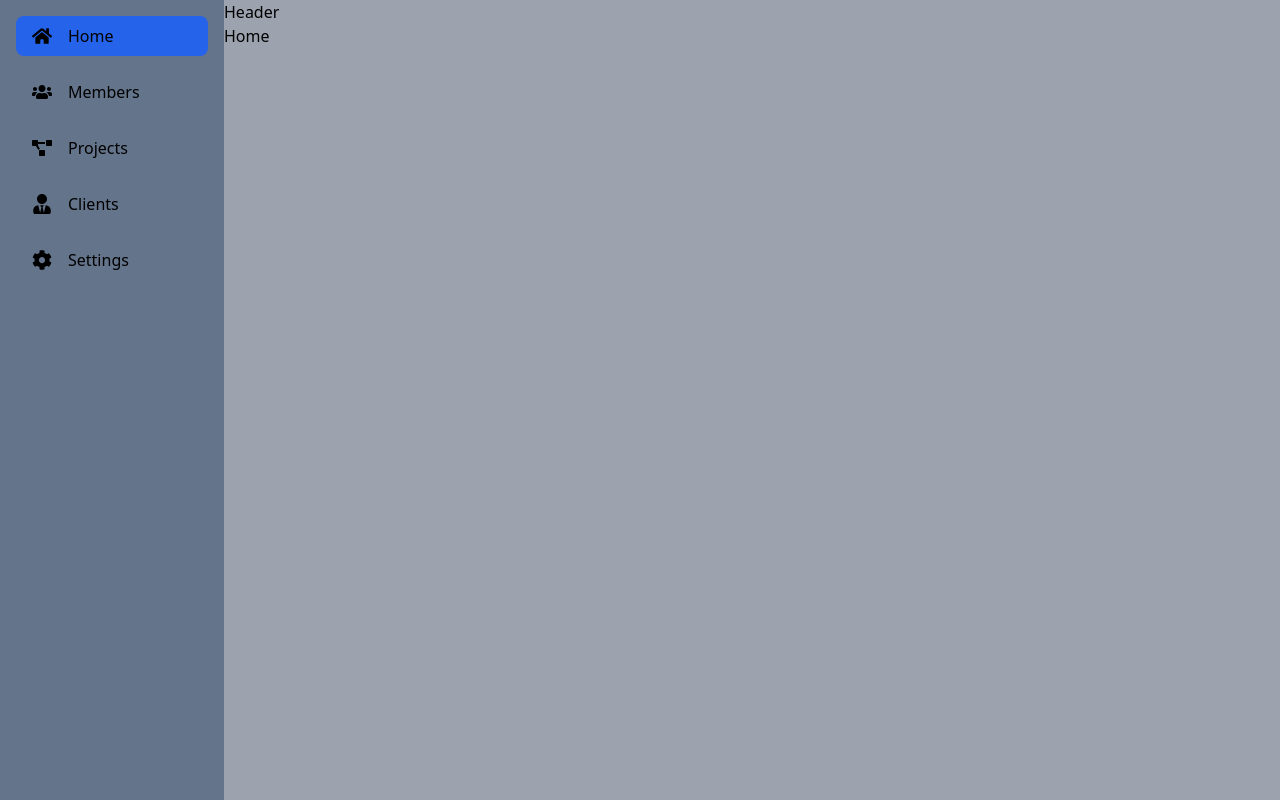
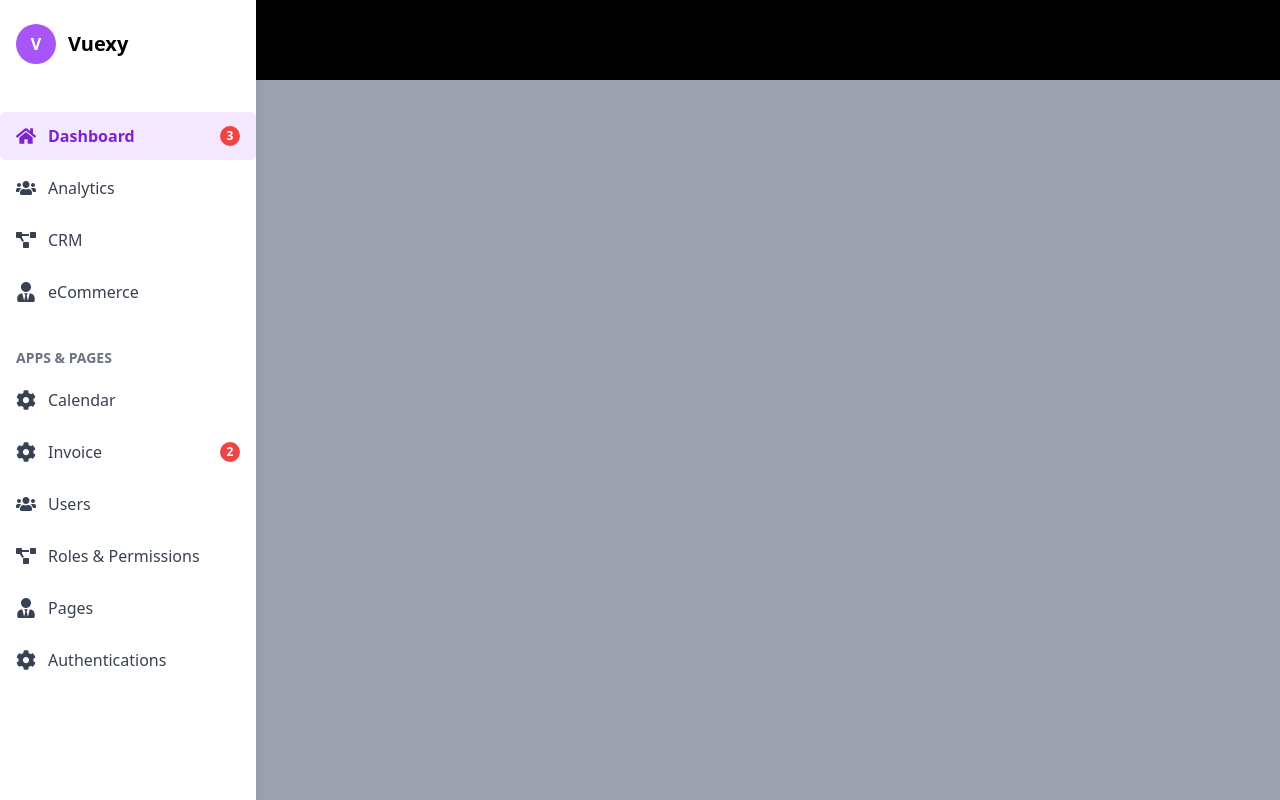
Before and after one commit to xnafi/dashboard, a React (Vite) app: page / in a window 1280 px wide. Built offline with nearby package versions, Linux system fonts and the light colour scheme.

Commit message:
Banner section for landing page done

```diff
--- a/package.json
+++ b/package.json
@@ -10,7 +10,11 @@
     "preview": "vite preview"
   },
   "dependencies": {
+    "@headlessui/react": "^2.2.0",
+    "@heroicons/react": "^1.0.6",
+    "chart.js": "^4.4.7",
     "react": "^18.3.1",
+    "react-chartjs-2": "^5.3.0",
     "react-dom": "^18.3.1",
     "react-icons": "^5.4.0",
     "react-router-dom": "^7.1.3"
--- a/src/components/Header/Header.tsx
+++ b/src/components/Header/Header.tsx
@@ -1,3 +1,3 @@
 export default function Header() {
-  return <div>Header</div>;
+  return <div className="fixed top-0 w-full h-[80px] bg-black z-0">Header</div>;
 }
--- a/src/components/SideBar/SideBar.tsx
+++ b/src/components/SideBar/SideBar.tsx
@@ -12,36 +12,91 @@ export default function SideBar() {
     name: string;
     path: string;
     icon: JSX.Element;
+    notification?: number;
   };
 
-  const sidebarLinks: SidebarLink[] = [
-    { name: "Home", path: "/", icon: <FaHome /> },
-    { name: "Members", path: "/members", icon: <FaUsers /> },
-    { name: "Projects", path: "/projects", icon: <FaProjectDiagram /> },
-    { name: "Clients", path: "/clients", icon: <FaUserTie /> },
-    { name: "Settings", path: "/settings", icon: <FaCog /> },
+  const mainLinks: SidebarLink[] = [
+    { name: "Dashboard", path: "/", icon: <FaHome />, notification: 3 },
+    { name: "Analytics", path: "/analytics", icon: <FaUsers /> },
+    { name: "CRM", path: "/crm", icon: <FaProjectDiagram /> },
+    { name: "eCommerce", path: "/ecommerce", icon: <FaUserTie /> },
+  ];
+
+  const appsAndPagesLinks: SidebarLink[] = [
+    { name: "Calendar", path: "/calendar", icon: <FaCog /> },
+    { name: "Invoice", path: "/invoice", icon: <FaCog />, notification: 2 },
+    { name: "Users", path: "/users", icon: <FaUsers /> },
+    { name: "Roles & Permissions", path: "/roles", icon: <FaProjectDiagram /> },
+    { name: "Pages", path: "/pages", icon: <FaUserTie /> },
+    { name: "Authentications", path: "/auth", icon: <FaCog /> },
   ];
 
   return (
-    <div className="w-16 md:w-56 fixed left-0 top-0 bg-slate-500 h-screen">
-      <nav className="flex flex-col space-y-4 px-2 md:px-4 py-4">
-        {sidebarLinks.map((link) => (
+    <div className="w-64 fixed left-0 top-0 bg-white h-screen shadow-lg z-[999]">
+      {/* Sidebar Header */}
+      <div className="flex items-center px-4 py-6">
+        <div className="w-10 h-10 bg-purple-500 rounded-full flex items-center justify-center text-white font-bold">
+          V
+        </div>
+        <h1 className="text-xl font-bold ml-3">Vuexy</h1>
+      </div>
+
+      {/* Navigation Links */}
+      <nav className="mt-6">
+        {/* Main Links */}
+        <ul className="space-y-1">
+          {mainLinks.map((link) => (
+            <li key={link.name}>
               <NavLink
                 to={link.path}
-            key={link.name}
                 className={({ isActive }) =>
-              `flex items-center space-x-4 px-4 py-2 rounded-lg ${
-                isActive ? "bg-blue-600" : "hover:bg-gray-700"
+                  `flex items-center px-4 py-3 rounded-md ${
+                    isActive
+                      ? "bg-purple-100 text-purple-700 font-semibold"
+                      : "hover:bg-gray-100 text-gray-700"
                   }`
                 }
               >
-            {/* Icon */}
                 <span className="text-xl">{link.icon}</span>
+                <span className="ml-3 flex-1">{link.name}</span>
+                {link.notification && (
+                  <span className="bg-red-500 text-white text-xs font-bold w-5 h-5 rounded-full flex items-center justify-center">
+                    {link.notification}
+                  </span>
+                )}
+              </NavLink>
+            </li>
+          ))}
+        </ul>
 
-            {/* Text (Hidden on smaller screens) */}
-            <span className="hidden md:block">{link.name}</span>
+        {/* Apps & Pages Section */}
+        <div className="mt-8 px-4 text-gray-500 text-sm font-semibold uppercase">
+          Apps & Pages
+        </div>
+        <ul className="space-y-1 mt-2">
+          {appsAndPagesLinks.map((link) => (
+            <li key={link.name}>
+              <NavLink
+                to={link.path}
+                className={({ isActive }) =>
+                  `flex items-center px-4 py-3 rounded-md ${
+                    isActive
+                      ? "bg-purple-100 text-purple-700 font-semibold"
+                      : "hover:bg-gray-100 text-gray-700"
+                  }`
+                }
+              >
+                <span className="text-xl">{link.icon}</span>
+                <span className="ml-3 flex-1">{link.name}</span>
+                {link.notification && (
+                  <span className="bg-red-500 text-white text-xs font-bold w-5 h-5 rounded-full flex items-center justify-center">
+                    {link.notification}
+                  </span>
+                )}
               </NavLink>
+            </li>
           ))}
+        </ul>
       </nav>
     </div>
   );
--- a/src/pages/Banner/Banner.tsx
+++ b/src/pages/Banner/Banner.tsx
@@ -1,3 +1,41 @@
 export default function Banner() {
-  return <div>Banner</div>;
+  return (
+    <div className="w-full flex flex-col items-center justify-center bg-gradient-to-r from-purple-200 to-pink-200 h-[700px] text-center px-4">
+      {/* Title */}
+      <h1 className="text-4xl sm:text-5xl font-bold text-transparent bg-clip-text bg-gradient-to-b from-blue-500 to-purple-500">
+        One dashboard to manage <br />
+        all your businesses
+      </h1>
+
+      {/* Subtitle */}
+      <p className="text-gray-600 mt-4 text-sm sm:text-lg">
+        Production-ready & easy to use Admin Template <br />
+        for Reliability and Customizability.
+      </p>
+
+      {/* Call-to-Action Section */}
+      <div className="flex items-center mt-10 space-x-4">
+        <p className="text-gray-500 text-sm sm:text-base">Join community</p>
+        <button className="px-6 py-2 bg-blue-600 text-white rounded-lg font-semibold hover:bg-blue-700 transition">
+          Get Early Access
+        </button>
+      </div>
+
+      {/* Arrow Below Join Community */}
+      <svg
+        xmlns="http://www.w3.org/2000/svg"
+        fill="none"
+        viewBox="0 0 24 24"
+        strokeWidth={2}
+        stroke="currentColor"
+        className="w-5 h-5 text-gray-500 mt-2"
+      >
+        <path
+          strokeLinecap="round"
+          strokeLinejoin="round"
+          d="M17 13l-5 5m0 0l-5-5m5 5V6"
+        />
+      </svg>
+    </div>
+  );
 }
```
Also changed, not shown: 1 other file (tests, documents, lock files or other folders). Lines whose indentation alone changed are shown as unchanged.
